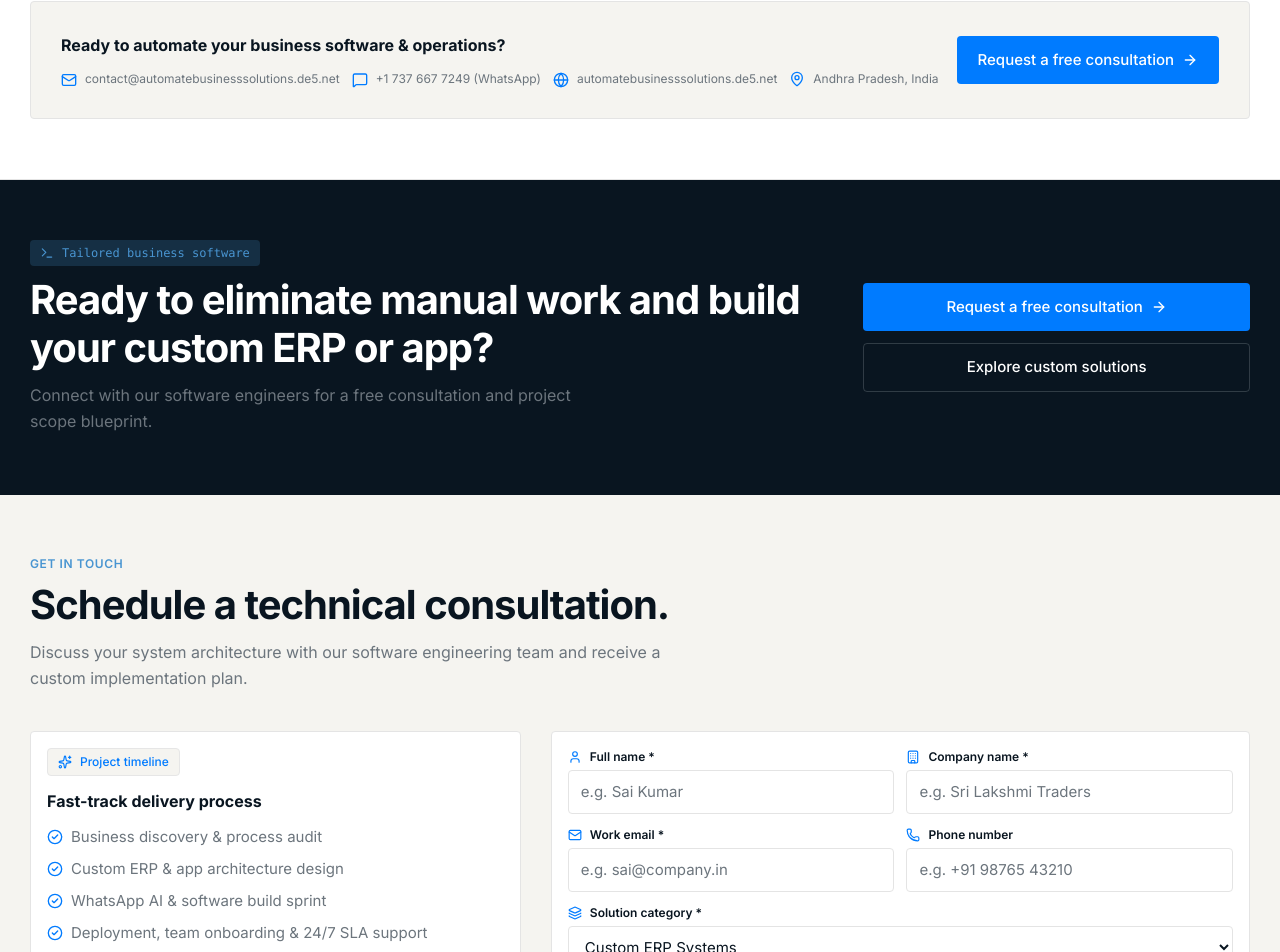
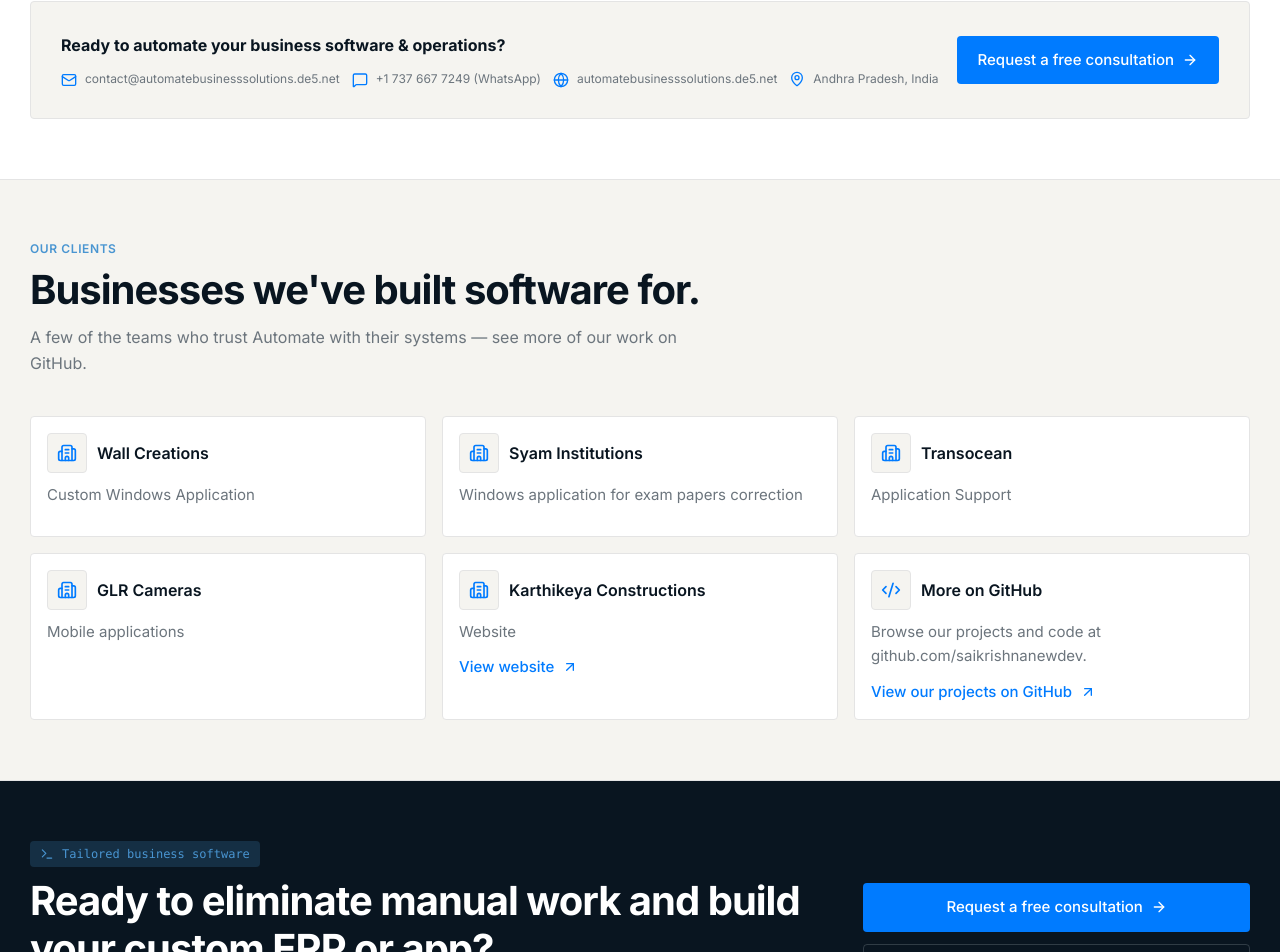
Before and after one commit to saikrishnanewdev/automatebusinesssolutions, a Next.js app: page / in a window 1280 px wide. Shown: the part 7801-8753 px from the top of the page. Built offline with nearby package versions, Linux system fonts and the light colour scheme.

Commit message:
Add WhatsApp contact and Clients section

```diff
--- a/src/app/page.tsx
+++ b/src/app/page.tsx
@@ -9,6 +9,7 @@ import Industries from '@/components/Industries';
 import WhyAutomate from '@/components/WhyAutomate';
 import Process from '@/components/Process';
 import About from '@/components/About';
+import Clients from '@/components/Clients';
 import CTA from '@/components/CTA';
 import Contact from '@/components/Contact';
 import Footer from '@/components/Footer';
@@ -27,6 +28,7 @@ export default function Home() {
       <WhyAutomate />
       <Process />
       <About />
+      <Clients />
       <CTA />
       <Contact />
       <Footer />
```
